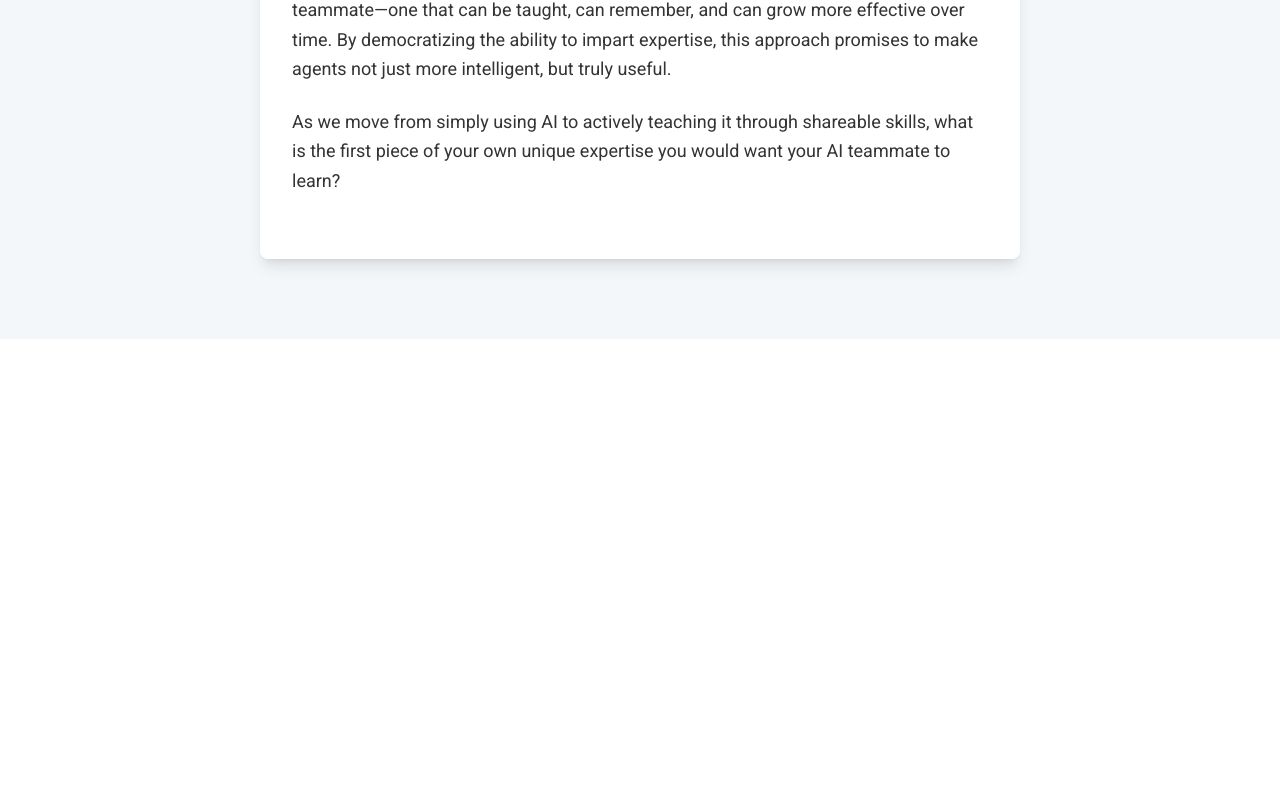
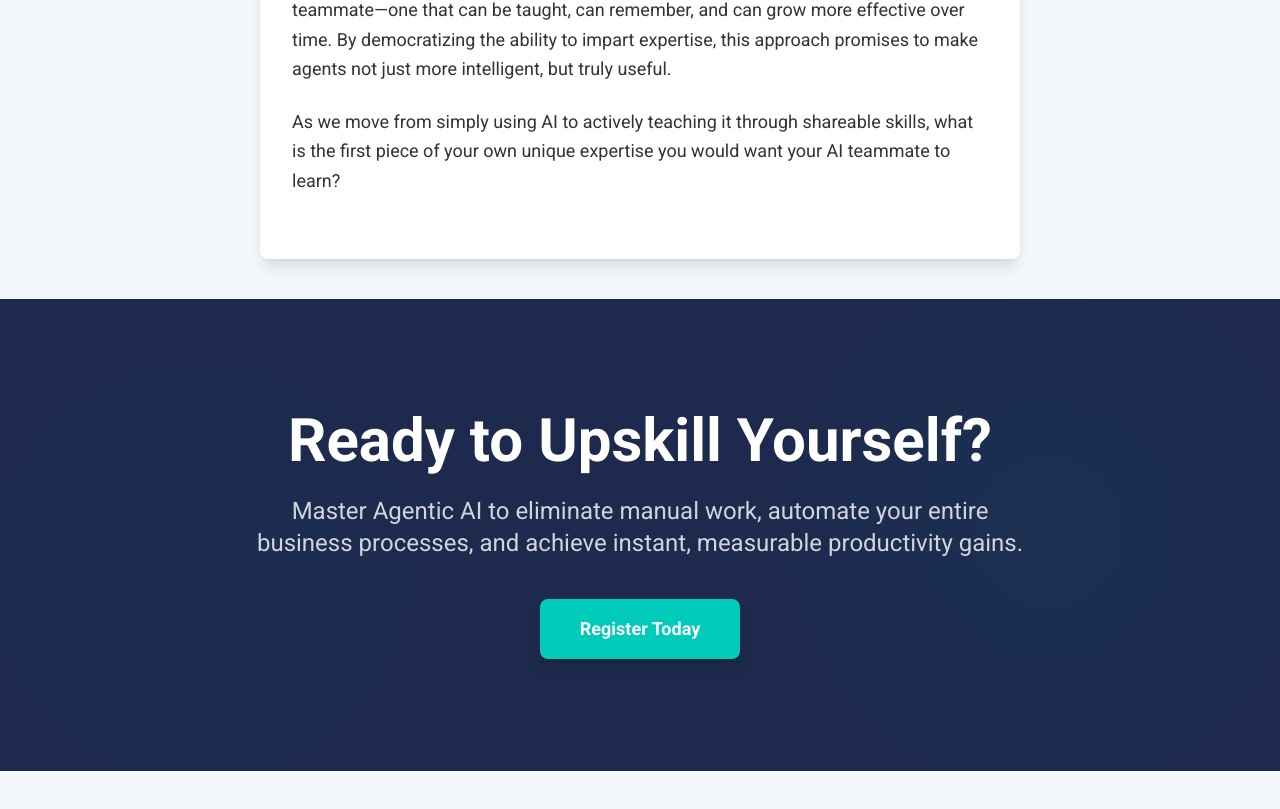
Before and after one commit to nexiuslabs/nexiusacademyskillsfuture, a React (Vite) app: page /blog/anthropic-ai-skills in a window 1280 px wide. Shown: the part 4454-5263 px from the top of the page. Before the commit the page ends 4793 px from the top, so only its background shows below. Built offline with nearby package versions, Linux system fonts and the light colour scheme.

Commit message:
Updated EnterpriseAIInsightsPage.tsx

```diff
--- /dev/null
+++ b/components/home/BlogCTA.tsx
@@ -0,0 +1,32 @@
+import React from 'react';
+import { Link } from 'react-router-dom';
+
+const BlogCTA: React.FC = () => {
+  return (
+    <section className="py-20 md:py-28 bg-primary relative overflow-hidden">
+      <div className="absolute inset-0 opacity-10">
+        <div className="absolute top-10 right-10 w-96 h-96 bg-secondary/30 rounded-full blur-3xl"></div>
+        <div className="absolute bottom-10 left-10 w-80 h-80 bg-secondary/20 rounded-full blur-3xl"></div>
+      </div>
+
+      <div className="container mx-auto px-6 relative z-10">
+        <div className="max-w-4xl mx-auto text-center">
+          <h2 className="text-4xl md:text-5xl lg:text-6xl font-bold text-white mb-6 leading-tight">
+            Ready to Upskill Yourself?
+          </h2>
+          <p className="text-xl md:text-2xl text-gray-300 mb-10 leading-relaxed max-w-3xl mx-auto">
+            Master Agentic AI to eliminate manual work, automate your entire business processes, and achieve instant, measurable productivity gains.
+          </p>
+          <Link
+            to="/courses/agentic-ai"
+            className="inline-block bg-secondary text-white px-10 py-4 rounded-lg font-bold text-lg shadow-lg hover:bg-opacity-90 transition-all hover:shadow-xl"
+          >
+            Register Today
+          </Link>
+        </div>
+      </div>
+    </section>
+  );
+};
+
+export default BlogCTA;
--- a/pages/AnthropicAISkillsPage.tsx
+++ b/pages/AnthropicAISkillsPage.tsx
@@ -2,6 +2,7 @@ import React from 'react';
 import { Link } from 'react-router-dom';
 import { ArrowLeft } from 'lucide-react';
 import ScrollToTop from '../components/ScrollToTop';
+import BlogCTA from '../components/home/BlogCTA';
 
 const AnthropicAISkillsPage: React.FC = () => {
   return (
@@ -120,6 +121,7 @@ const AnthropicAISkillsPage: React.FC = () => {
             As we move from simply using AI to actively teaching it through shareable skills, what is the first piece of your own unique expertise you would want your AI teammate to learn?
           </p>
         </div>
+        <BlogCTA />
       </div>
     </>
   );
--- a/pages/BlogPostPage.tsx
+++ b/pages/BlogPostPage.tsx
@@ -2,6 +2,7 @@ import React from 'react';
 import { Link } from 'react-router-dom';
 import { ArrowLeft } from 'lucide-react';
 import ScrollToTop from '../components/ScrollToTop';
+import BlogCTA from '../components/home/BlogCTA';
 
 const BlogPostPage: React.FC = () => {
   return (
@@ -119,6 +120,7 @@ const BlogPostPage: React.FC = () => {
             As you plan for the future, the most critical question to ask is not "Which AI tool should we buy?" but rather: "Is my company currently structured to manage people, or to manage intelligence?"
           </p>
         </div>
+        <BlogCTA />
       </div>
     </>
   );
--- a/pages/EnterpriseAIInsightsPage.tsx
+++ b/pages/EnterpriseAIInsightsPage.tsx
@@ -2,6 +2,7 @@ import React from 'react';
 import { Link } from 'react-router-dom';
 import { ArrowLeft } from 'lucide-react';
 import ScrollToTop from '../components/ScrollToTop';
+import BlogCTA from '../components/home/BlogCTA';
 
 const EnterpriseAIInsightsPage: React.FC = () => {
   return (
@@ -159,6 +160,7 @@ const EnterpriseAIInsightsPage: React.FC = () => {
             The initial wave of AI adoption is over, and the data reveals a clear gap between the early leaders and the rest of the pack. The real work of training, integration, and process redesign is just beginning. The data shows a clear divide between casual users and frontier organizations—which side of that gap will you and your company be on?
           </p>
         </div>
+        <BlogCTA />
       </div>
     </>
   );
```
